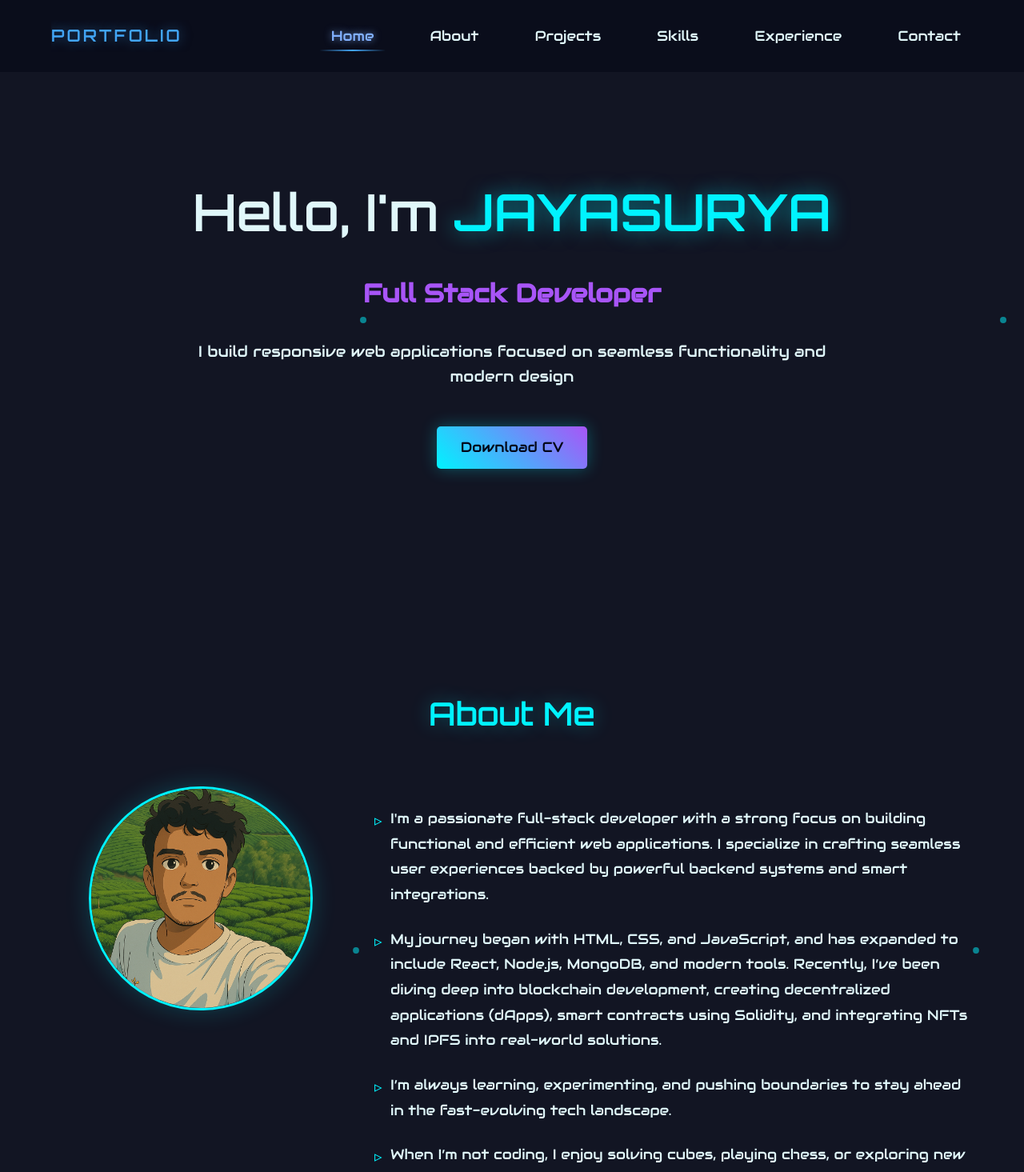
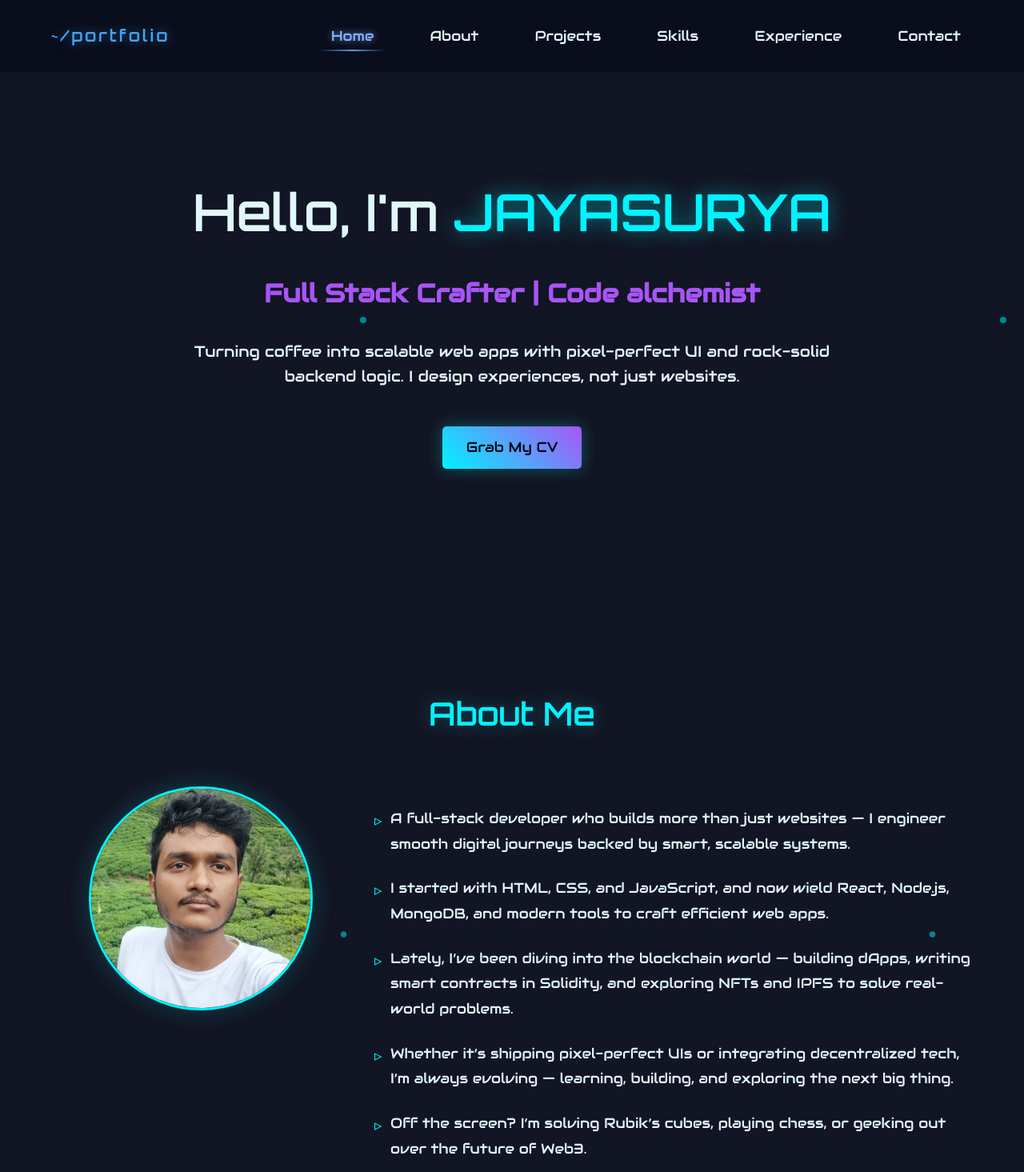
Before and after one commit to jayasurya0007/jayasurya, a React (Vite) app: page / in a window 1280 px wide. Shown: the top 1465 px of the page at 80% size. Built offline with nearby package versions, Linux system fonts and the light colour scheme; no server answers.

Commit message:
Modified Navabar & About

```diff
--- a/src/components/About.jsx
+++ b/src/components/About.jsx
@@ -1,5 +1,5 @@
 import './About.css';
-import profileImg from '../assets/profile.png';
+import profileImg from '../assets/profile.jpg';
 
 
 const About = () => {
@@ -15,10 +15,11 @@ const About = () => {
           />
         </div>
         <div className="about-text">
-          <p>I'm a passionate full-stack developer with a strong focus on building functional and efficient web applications. I specialize in crafting seamless user experiences backed by powerful backend systems and smart integrations.</p>
-          <p>My journey began with HTML, CSS, and JavaScript, and has expanded to include React, Node.js, MongoDB, and modern tools. Recently, I’ve been diving deep into blockchain development, creating decentralized applications (dApps), smart contracts using Solidity, and integrating NFTs and IPFS into real-world solutions.</p>
-          <p>I’m always learning, experimenting, and pushing boundaries to stay ahead in the fast-evolving tech landscape.  </p>
-          <p>When I’m not coding, I enjoy solving cubes, playing chess, or exploring new technologies in Web3.</p>
+          <p>A full-stack developer who builds more than just websites — I engineer smooth digital journeys backed by smart, scalable systems.</p>
+          <p>I started with HTML, CSS, and JavaScript, and now wield React, Node.js, MongoDB, and modern tools to craft efficient web apps.</p>
+          <p>Lately, I’ve been diving into the blockchain world — building dApps, writing smart contracts in Solidity, and exploring NFTs and IPFS to solve real-world problems.</p>
+          <p>Whether it’s shipping pixel-perfect UIs or integrating decentralized tech, I’m always evolving — learning, building, and exploring the next big thing.</p>
+          <p>Off the screen? I’m solving Rubik’s cubes, playing chess, or geeking out over the future of Web3.</p>
         </div>
       </div>
     </div>
--- a/src/components/Home.jsx
+++ b/src/components/Home.jsx
@@ -5,8 +5,9 @@ const Home = () => {
     <div className="home-container">
       <div className="home-content">
         <h1>Hello, I'm <span className="highlight">JAYASURYA</span></h1>
-        <h2>Full Stack Developer </h2>
-        <p>I build responsive web applications focused on seamless functionality and modern design</p>
+        <h2>Full Stack Crafter | Code alchemist </h2>
+        <p>Turning coffee into scalable web apps with pixel-perfect UI and rock-solid backend logic.
+        I design experiences, not just websites.</p>
         <div className="home-buttons">
           <a
             href="https://drive.google.com/uc?export=download&id=1b3FbXPbH5MDqEOWbnJDEs9W_dF8iw5J-"
@@ -15,7 +16,7 @@ const Home = () => {
             target="_blank"
             rel="noopener noreferrer"
           >
-            Download CV
+            Grab My CV
           </a>
         </div>
       </div>
--- a/src/components/Navbar.css
+++ b/src/components/Navbar.css
@@ -53,7 +53,6 @@
   font-size: 1.3rem;
   color: #42a5f5;
   font-weight: 700;
-  text-transform: uppercase;
   letter-spacing: 3px;
   text-shadow: 0 0 15px rgba(66, 165, 245, 0.5);
   font-family: 'Orbitron', sans-serif;
--- a/src/components/Navbar.jsx
+++ b/src/components/Navbar.jsx
@@ -80,8 +80,8 @@ const Navbar = ({
     <nav className={`navbar ${isScrolled ? 'scrolled' : ''}`}>
       <div className="navbar-logo" onClick={toggleName}>
         <div className={`logo-container ${showName ? 'rotated' : ''}`}>
-          <h1 className="logo-text">PORTFOLIO</h1>
-          <h1 className="logo-text">JAYASURYA</h1>
+          <h1 className="logo-text">~/portfolio</h1>
+          <h1 className="logo-text">~/root</h1>
         </div>
       </div>
 
```
Also changed, not shown: src/assets/profile.jpg (added), 1 other file (tests, documents, lock files or other folders).
